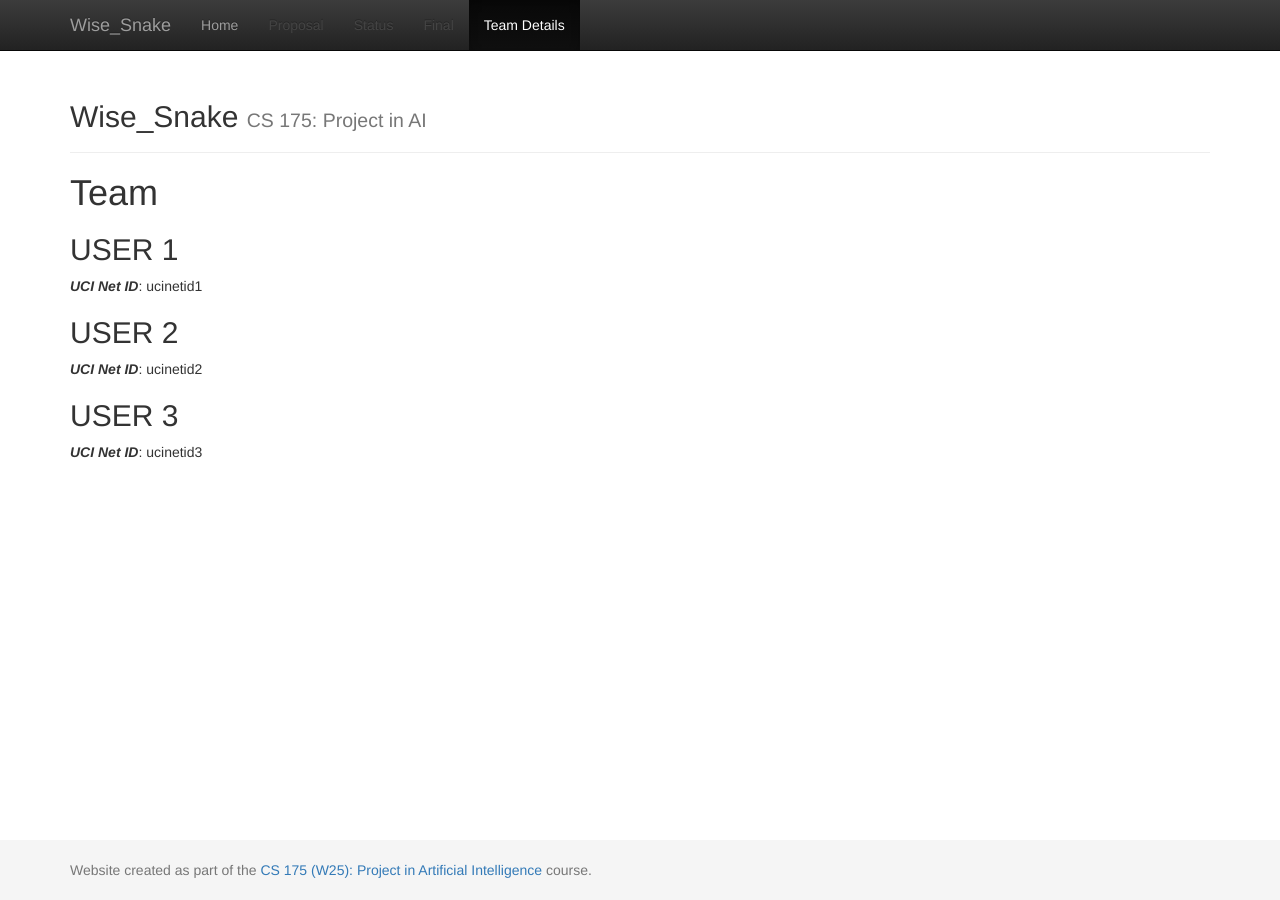
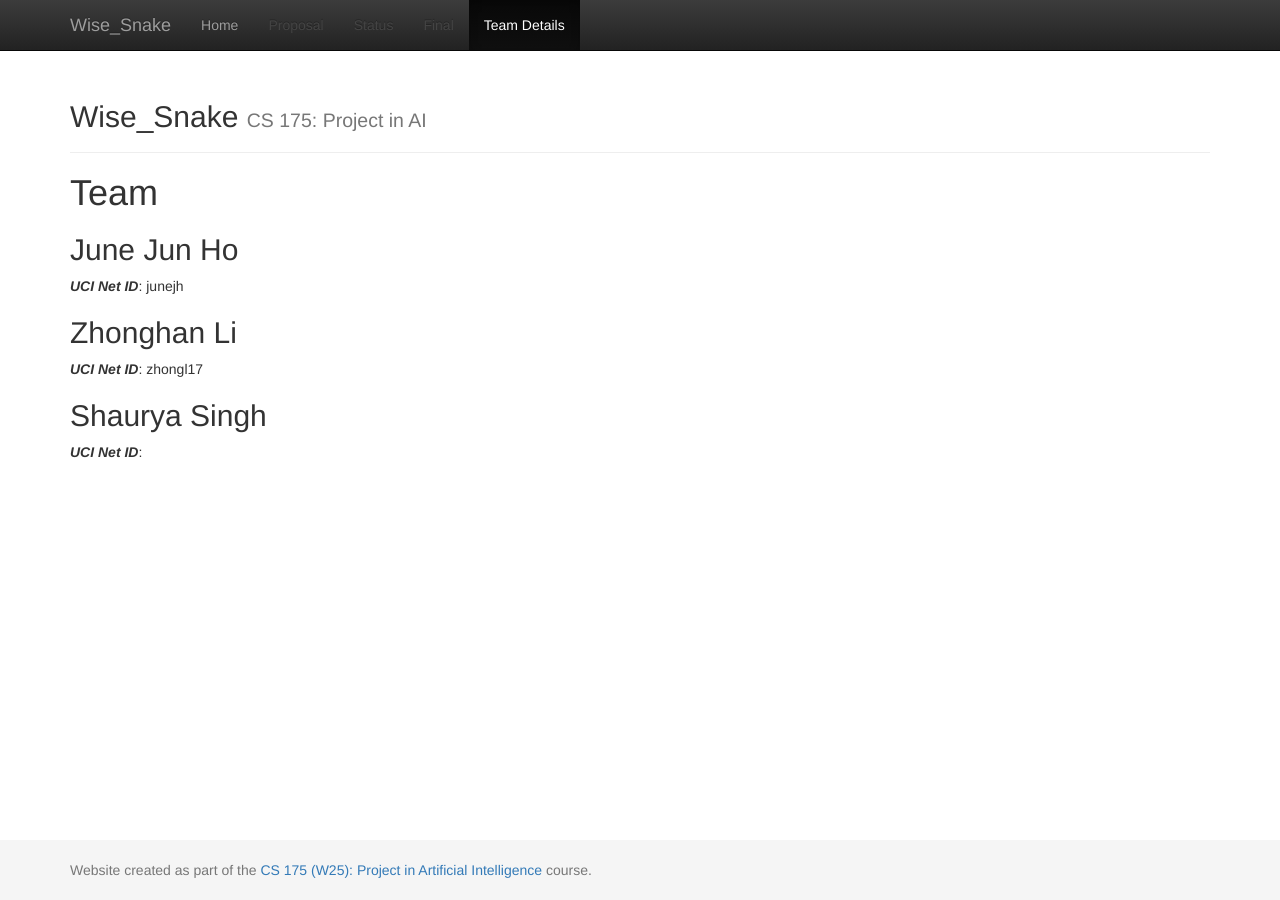
Before and after one commit to LizHan0212/Wise_Snake, a Jekyll site: the page built from docs/team.md, in a window 1280 px wide. Built offline with Jekyll 4.4.1, drawn with Linux system fonts in a browser that asks for light colours.

Commit message:
Update team.md

```diff
--- a/docs/team.md
+++ b/docs/team.md
@@ -6,11 +6,11 @@
 # {{ page.title }}
 
 
-## USER 1
-***UCI Net ID***: ucinetid1
+## June Jun Ho
+***UCI Net ID***: junejh
 
-## USER 2
-***UCI Net ID***: ucinetid2
+## Zhonghan Li
+***UCI Net ID***: zhongl17
 
-## USER 3
-***UCI Net ID***: ucinetid3
+## Shaurya Singh
+***UCI Net ID***:
```
